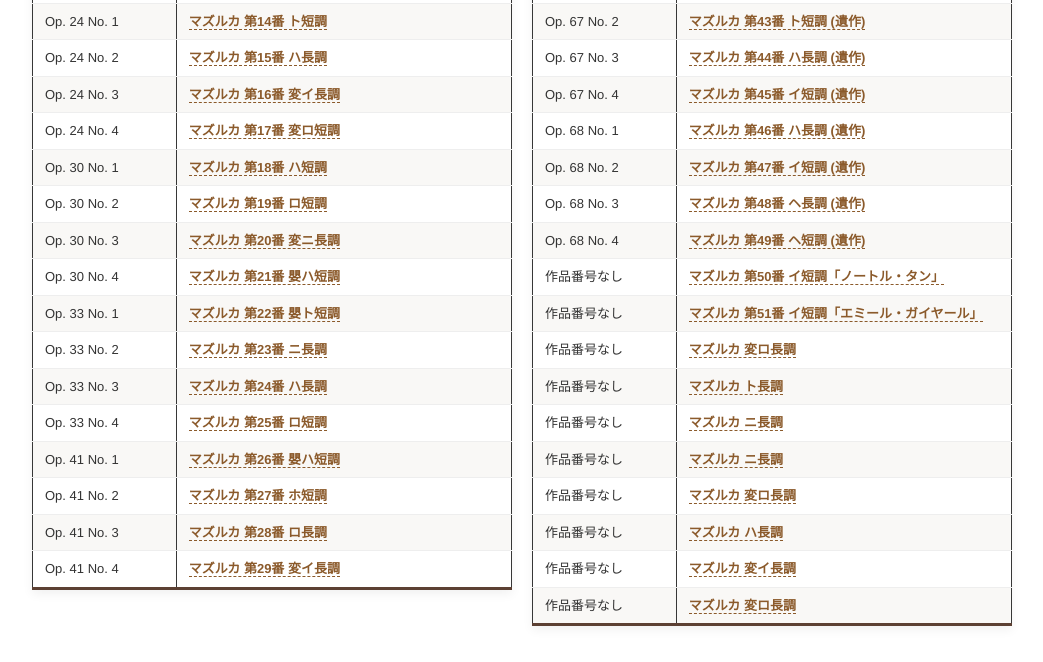
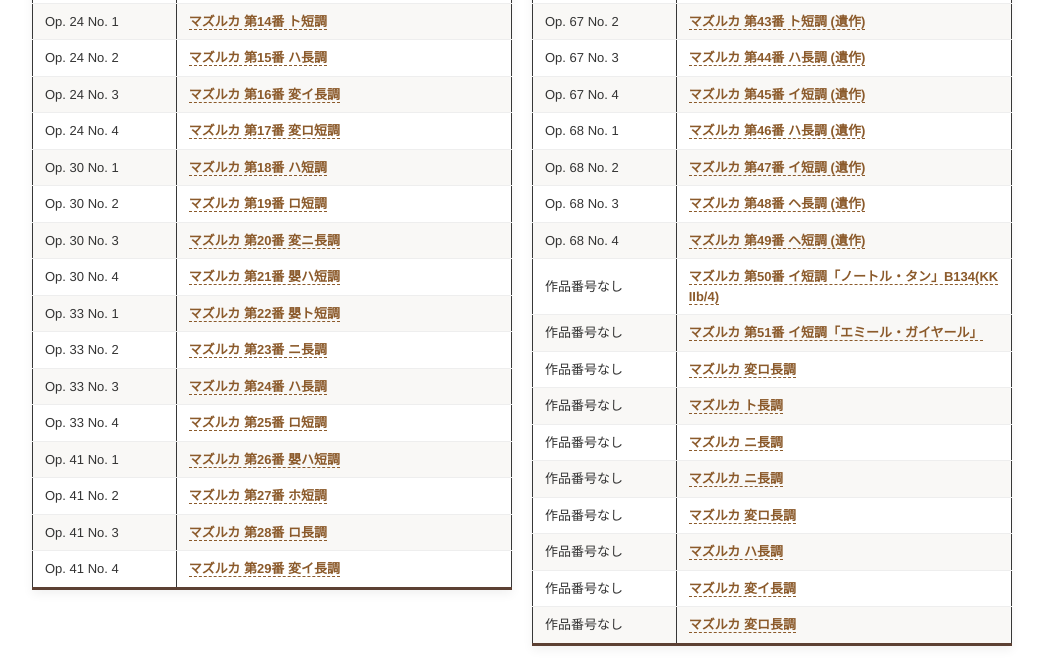
Before and after one commit to akikowashino/akikowashino.github.io, a Jekyll site: the page built from mazurka/index-en.md, in a window 1280 px wide and 900 px high, scrolled down 703 px, cut to the strip 0-662 px from the top of the window. Shown: the whole strip, without its empty margins (118-1161 px from the left). Built offline with Jekyll 4.4.1, drawn with Linux system fonts in a browser that asks for light colours.

Commit message:
Update index-en.md

```diff
--- a/mazurka/index-en.md
+++ b/mazurka/index-en.md
@@ -160,7 +160,7 @@ lang: en
         <tr><td>Op. 68 No. 2</td><td><a href="https://chopinscores.org/en/partytura/1019" target="_blank" rel="noopener">マズルカ 第47番 イ短調 (遺作)</a></td></tr>
         <tr><td>Op. 68 No. 3</td><td><a href="https://chopinscores.org/en/partytura/1020" target="_blank" rel="noopener">マズルカ 第48番 ヘ長調 (遺作)</a></td></tr>
         <tr><td>Op. 68 No. 4</td><td><a href="https://chopinscores.org/en/partytura/1021" target="_blank" rel="noopener">マズルカ 第49番 ヘ短調 (遺作)</a></td></tr>
-        <tr><td>作品番号なし</td><td><a href="#" target="_blank" rel="noopener">マズルカ 第50番 イ短調「ノートル・タン」</a></td></tr>
+        <tr><td>作品番号なし</td><td><a href="#" target="_blank" rel="noopener">マズルカ 第50番 イ短調「ノートル・タン」B134(KK IIb/4)</a></td></tr>
         <tr><td>作品番号なし</td><td><a href="#" target="_blank" rel="noopener">マズルカ 第51番 イ短調「エミール・ガイヤール」</a></td></tr>
         <tr><td>作品番号なし</td><td><a href="#" target="_blank" rel="noopener">マズルカ 変ロ長調</a></td></tr>
         <tr><td>作品番号なし</td><td><a href="#" target="_blank" rel="noopener">マズルカ ト長調</a></td></tr>
```
